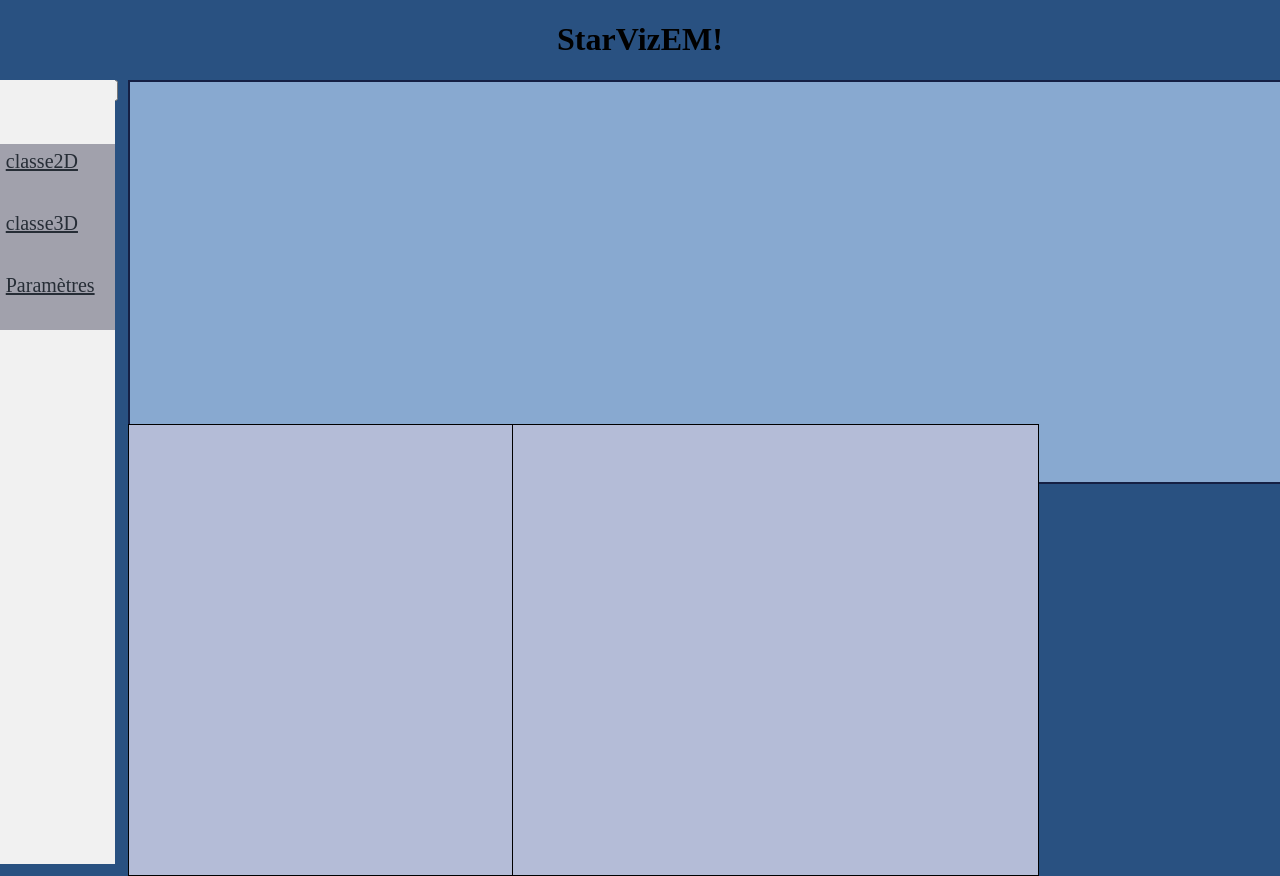
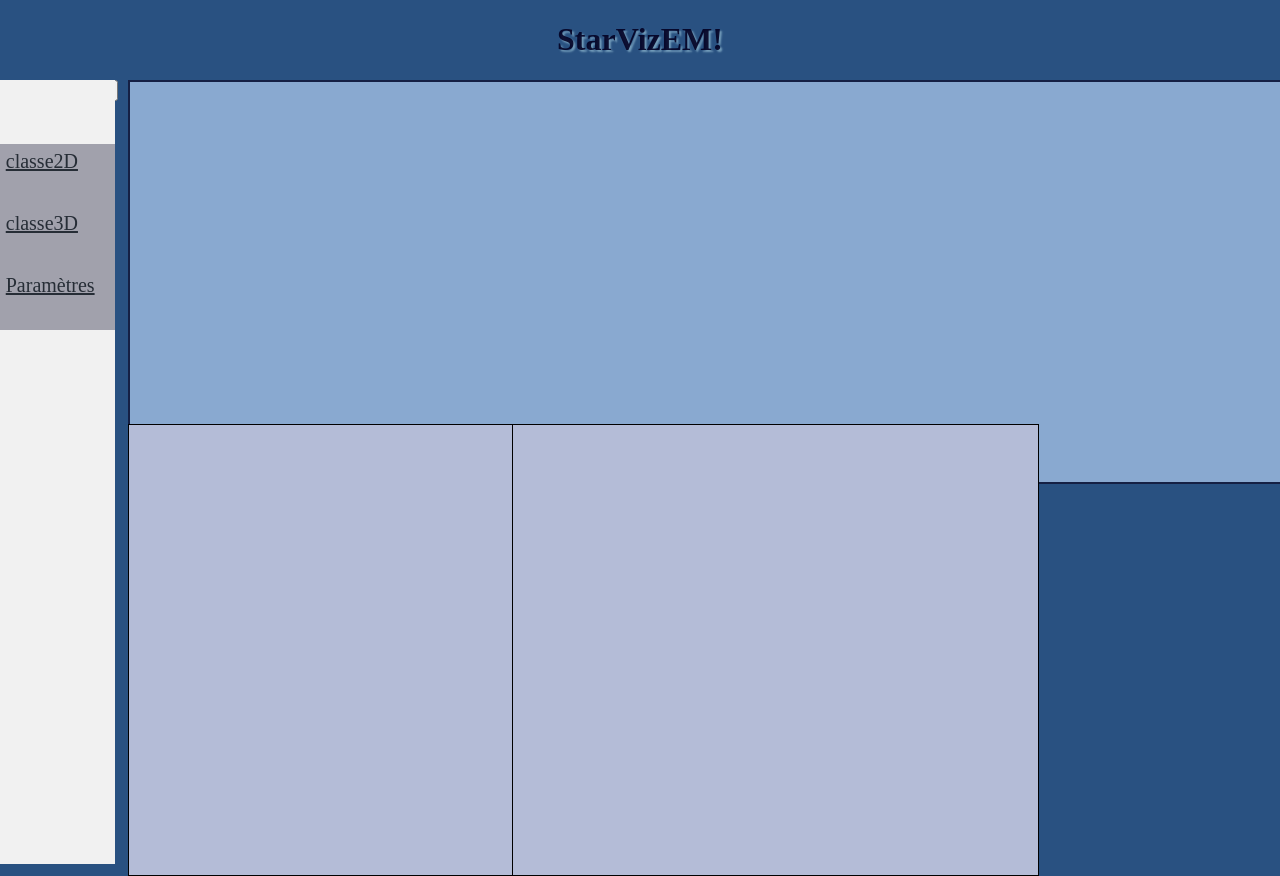
Before and after one commit to crazybiocomputing/starvizem, a website: page public/index.html in a window 1280 px wide. Shown: the top 876 px of the page. Drawn offline with nearby package versions, Linux system fonts and the light colour scheme; no server answers; files whose address does not match are found by name.

Commit message:
Update index.css

```diff
--- a/public/index.css
+++ b/public/index.css
@@ -4,6 +4,8 @@ body {
 
 h1 {
     text-align: center;
+    color: rgba(2, 0, 34, 0.897);
+    text-shadow: 2px 2px 2px rgba(156, 199, 219, 0.658);
 }
 
 .sidenav {
```
